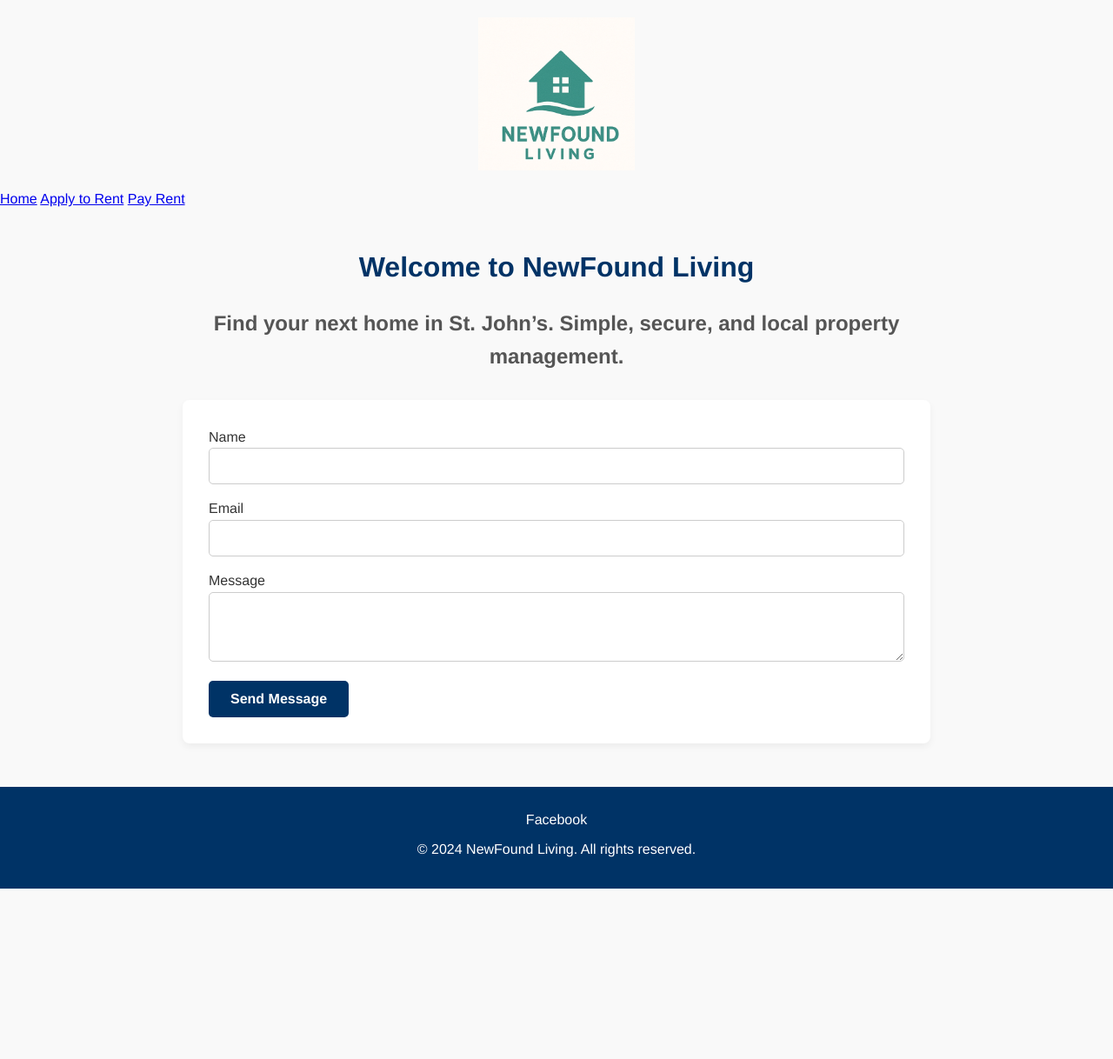
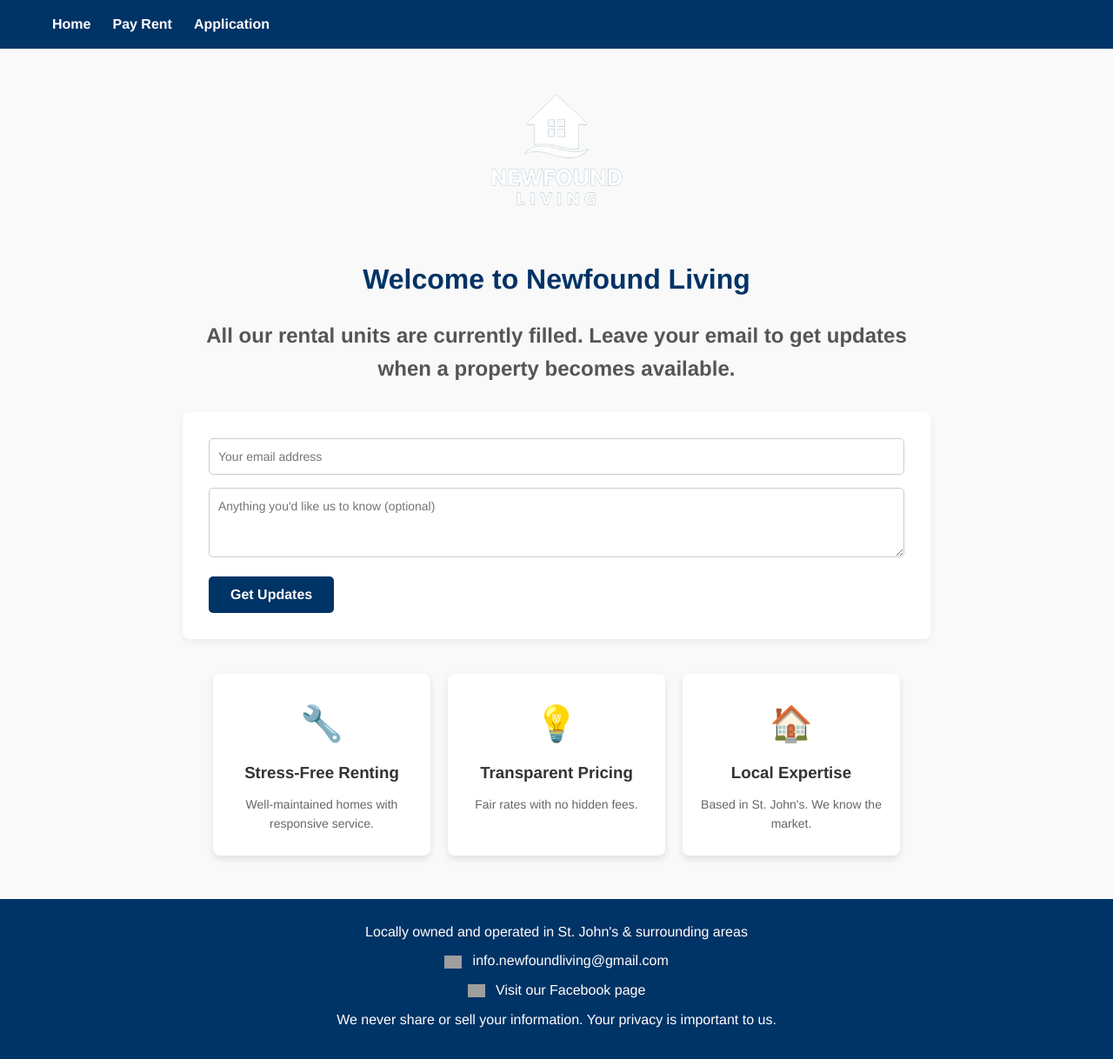
Before and after one commit to NewFoundLivingCa/NewFoundLiving-main, a Python web app: template templates/index.html in a window 1280 px wide. Shown: the whole page at 87% size. Before the commit the page ends 1022 px from the top, so only its background shows below. Run offline with Jinja, Linux system fonts and the light colour scheme; the template is opened without the code that fills it, so the values that code supplies are empty; grey boxes are pictures that could not be loaded.

Commit message:
Refactor index.html for improved structure and forms

```diff
--- a/templates/index.html
+++ b/templates/index.html
@@ -1,34 +1,72 @@
-{% extends "layout.html" %}
-{% block title %}Home - NewFound Living{% endblock %}
+<!DOCTYPE html>
+<html lang="en">
+<head>
+  <meta charset="UTF-8" />
+  <meta name="viewport" content="width=device-width, initial-scale=1.0" />
+  <title>Newfound Living - Rental Properties in St. John's</title>
+  <link rel="icon" href="static/images/tinylogo1.png" type="image/png" />
+  <link rel="stylesheet" href="static/styles.css" />
+</head>
+<body>
+  <!-- Navbar -->
+  <nav class="navbar">
+    <div class="nav-container">
+      <ul class="nav-links">
+        <li><a href="index.html">Home</a></li>
+        <li><a href="rent.html">Pay Rent</a></li>
+        <li><a href="rental-application.html">Application</a></li>
+      </ul>
+    </div>
+  </nav>
 
-{% block content %}
-  <h1>Welcome to NewFound Living</h1>
-  <h2>Find your next home in St. John’s. Simple, secure, and local property management.</h2>
-  <div class="form-box">
-    <form id="contact-form">
-      <label for="name">Name</label>
-      <input type="text" id="name" name="name" required>
-      <label for="email">Email</label>
-      <input type="email" id="email" name="email" required>
-      <label for="message">Message</label>
-      <textarea id="message" name="message" required></textarea>
-      <button type="submit">Send Message</button>
+  <!-- Main Content -->
+  <div class="container">
+    <img src="static/images/logo-transparent.png" alt="Newfound Living Logo" class="logo">
+    <h1>Welcome to Newfound Living</h1>
+    <h2>All our rental units are currently filled. Leave your email to get updates when a property becomes available.</h2>
+
+    <form id="notify-form" action="https://formspree.io/f/xldnwbqq" method="POST">
+      <input type="email" name="email" placeholder="Your email address" required />
+      <textarea name="message" placeholder="Anything you'd like us to know (optional)"></textarea>
+      <button type="submit">Get Updates</button>
     </form>
-    <div id="thank-you" style="display:none;">Thank you for reaching out! We will get back to you soon.</div>
+    <div id="thank-you">Thanks for signing up! We'll be in touch soon.</div>
+
+    <div class="features">
+      <div class="feature-box"><div>🔧</div><h3>Stress-Free Renting</h3><p>Well-maintained homes with responsive service.</p></div>
+      <div class="feature-box"><div>💡</div><h3>Transparent Pricing</h3><p>Fair rates with no hidden fees.</p></div>
+      <div class="feature-box"><div>🏠</div><h3>Local Expertise</h3><p>Based in St. John's. We know the market.</p></div>
+    </div>
   </div>
-{% endblock %}
 
-{% block scripts %}
+  <!-- Footer -->
+  <footer>
+    <div>Locally owned and operated in St. John's & surrounding areas</div>
+    <div class="email-link">
+      <img src="https://img.icons8.com/ios-filled/50/ffffff/new-post.png" alt="Email icon" />
+      <a href="mailto:info.newfoundliving@gmail.com">info.newfoundliving@gmail.com</a>
+    </div>
+    <div class="social-link">
+      <img src="https://upload.wikimedia.org/wikipedia/commons/5/51/Facebook_f_logo_%282019%29.svg" alt="Facebook logo" />
+      <a href="https://www.facebook.com/profile.php?id=61577097797242" target="_blank" rel="noopener">Visit our Facebook page</a>
+    </div>
+    <div class="privacy">We never share or sell your information. Your privacy is important to us.</div>
+  </footer>
+
   <script>
-    document.addEventListener("DOMContentLoaded", function() {
-      var form = document.getElementById('contact-form');
-      if(form) {
-        form.addEventListener('submit', function(event) {
-          event.preventDefault();
-          document.getElementById('thank-you').style.display = 'block';
-          event.target.reset();
-        });
+    const form = document.getElementById('notify-form');
+    const thankYou = document.getElementById('thank-you');
+    form.addEventListener('submit', async function(e) {
+      e.preventDefault();
+      const formData = new FormData(form);
+      try {
+        await fetch(form.action, { method: 'POST', body: formData, headers: { 'Accept': 'application/json' }});
+        form.reset();
+        thankYou.style.display = 'block';
+      } catch (err) {
+        alert('Something went wrong. Please try again later.');
       }
     });
   </script>
-{% endblock %}
+</body>
+</html>
```
